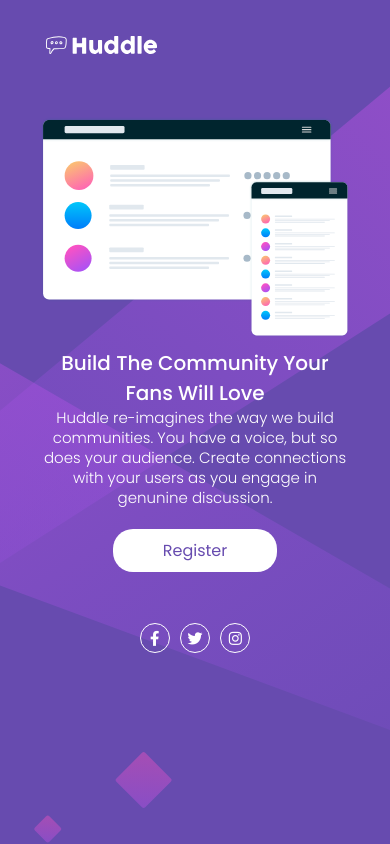
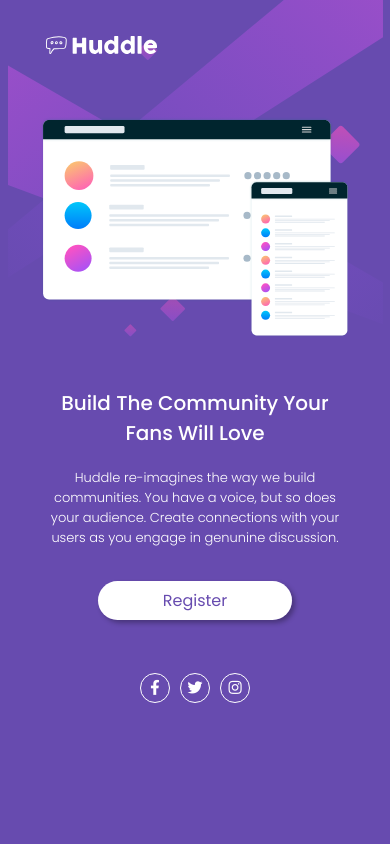
Before and after one commit to Andrekrykhtine/Quest-htm-css, a plain HTML site: page index.html in a window 390 px wide. Drawn offline with Linux system fonts and the light colour scheme.

Commit message:
alteraçoes pedidas

```diff
--- a/index.html
+++ b/index.html
@@ -38,10 +38,12 @@
       <a href="">Register</a>
     </div>
   </main>
-  <footer class="footer">
-    <a href="#"><i class="fab fa-facebook-f"></i> </a>
-    <a href="#"><i class="fab fa-twitter"></i> </a>
-    <a href="#"><i class="fab fa-instagram"></i> </a>
+  <footer>
+    <ul class="footer">
+      <li><a href="#"><i class="fab fa-facebook-f"></i></a></li>
+      <li><a href="#"><i class="fab fa-twitter"></i></a></li>
+      <li><a href="#"><i class="fab fa-instagram"></i></a></li>
+    </ul>
   </footer>
 
 </body>
--- a/src/css/estilos.css
+++ b/src/css/estilos.css
@@ -5,7 +5,9 @@ body {
     color: #fff;
     padding: 30px 60px;
     height: 100vh;
+    max-width: 1440px;
     background-size: cover;
+    margin: 0 auto;
 }
 .header {
     margin-bottom: 60px;
@@ -31,31 +33,37 @@ body {
 .main .info a {
     color: hsl(257, 40%, 49%);
     background-color: #fff;
-    padding: 10px 50px;
-    border-radius: 20px;
+    padding: 10px 70px;
+    border-radius: 25px;
     transition: 0.3s;
+    box-shadow: 3px 3px 5px rgba(0, 0, 0, 0.3);
+
 }
 .main .info a:hover{
     background-color:hsl(300, 69%, 71%) ;
     color: #fff;
+    box-shadow: 5px 5px 10px rgba(0, 0, 0, 0.5);
 }
 
 .footer {
     text-align: right;
+    display: flex;
+    justify-content: end;
 }
 
 .footer i {
     display: inline-block;
     width: 30px;
     height: 30px;
-    line-height: 30px;
-    margin: auto 3px;
+    line-height: 28px;
+    margin: auto 5px;
     border: 1px solid #fff;
     border-radius: 50%;
     font-size: 15px;
     color: #fff;
     text-align: center;
     transition: 0.3s;
+
 }
 .footer a:hover i{
     color:hsl(300, 69%, 71%) ;
--- a/src/css/responsivo.css
+++ b/src/css/responsivo.css
@@ -3,8 +3,9 @@
         background: url('../images/bg-mobile.svg') center center no-repeat;
         background-color: hsl(257, 40%, 49%);
         height: 100vh;
-        background-size: cover;
+        /* background-size: cover; */
         padding: 30px 40px;
+        height: 300px;
     }
 
     .header {
@@ -33,11 +34,17 @@
     .main .info p {
         font-size: 15px;
         line-height: 20px;
+        padding-bottom: 10px;
     }
+
+
+
 
     .footer {
         text-align: center;
+        justify-content: center;
         padding: 60px 0 20px 0;
+
     }
 }
 
@@ -61,9 +68,16 @@
     }
 
     .main .info h1 {
-        margin: 0 auto;
+        margin: 50px 0 20px 0 auto;
+    }
+    .main .info p{
+        font-size: 13px;
+        height: 200;
     }
 
+    .main .info a{
+        padding: 8px 65px;
+    }
     .footer {
         text-align: center;
         padding: 60px 0 20px 0;
```
